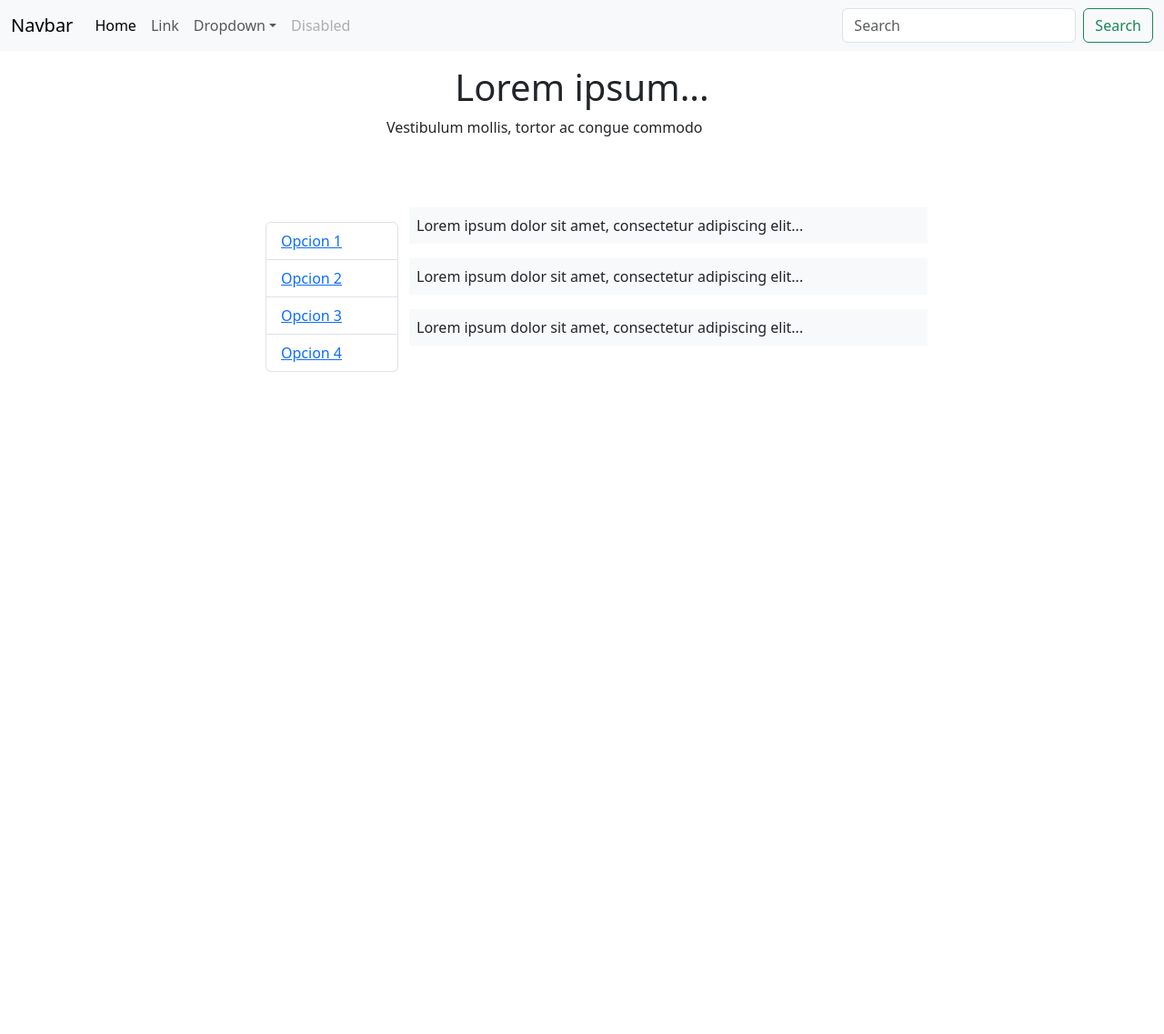
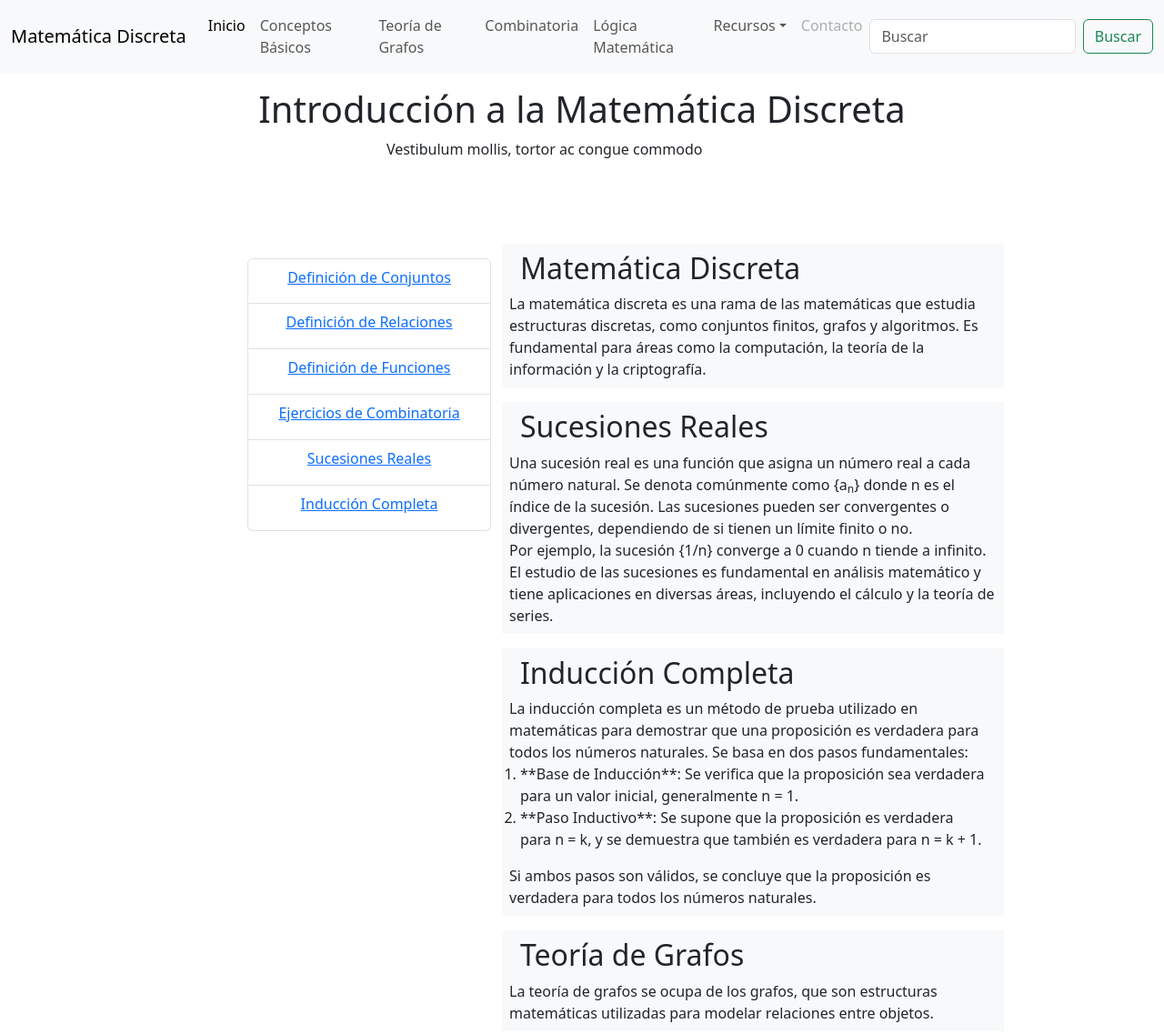
Before and after one commit to mariajosefinastab/15.1.1-Taller, a plain HTML site: page index.html in a window 1280 px wide. Shown: the top 1137 px of the page at 91% size. Before the commit the page ends 800 px from the top, so only its background shows below. Drawn offline with nearby package versions, Linux system fonts and the light colour scheme.

Commit message:
Update de contenido

```diff
--- a/index.html
+++ b/index.html
@@ -11,28 +11,31 @@
 <body>
   <nav class="navbar navbar-expand-lg bg-light">
     <div class="container-fluid">
-      <a class="navbar-brand" href="#">Navbar</a>
+      <a class="navbar-brand" href="#">Matemática Discreta</a>
       <button class="navbar-toggler" type="button" data-bs-toggle="collapse" data-bs-target="#navbarSupportedContent" aria-controls="navbarSupportedContent" aria-expanded="false" aria-label="Toggle navigation">
         <span class="navbar-toggler-icon"></span>
       </button>
       <div class="collapse navbar-collapse" id="navbarSupportedContent">
         <ul class="navbar-nav me-auto mb-2 mb-lg-0">
-          <li class="nav-item"><a class="nav-link active" aria-current="page" href="#">Home</a></li>
-          <li class="nav-item"><a class="nav-link" href="#">Link</a></li>
+          <li class="nav-item"><a class="nav-link active" aria-current="page" href="#">Inicio</a></li>
+          <li class="nav-item"><a class="nav-link" href="#">Conceptos Básicos</a></li>
+          <li class="nav-item"><a class="nav-link" href="#">Teoría de Grafos</a></li>
+          <li class="nav-item"><a class="nav-link" href="#">Combinatoria</a></li>
+          <li class="nav-item"><a class="nav-link" href="#">Lógica Matemática</a></li>
           <li class="nav-item dropdown">
-            <a class="nav-link dropdown-toggle" href="#" role="button" data-bs-toggle="dropdown" aria-expanded="false">Dropdown</a>
+            <a class="nav-link dropdown-toggle" href="#" role="button" data-bs-toggle="dropdown" aria-expanded="false">Recursos</a>
             <ul class="dropdown-menu">
-              <li><a class="dropdown-item" href="#">Action</a></li>
-              <li><a class="dropdown-item" href="#">Another action</a></li>
+              <li><a class="dropdown-item" href="#">Artículos</a></li>
+              <li><a class="dropdown-item" href="#">Ejercicios</a></li>
               <li><hr class="dropdown-divider"></li>
-              <li><a class="dropdown-item" href="#">Something else here</a></li>
+              <li><a class="dropdown-item" href="#">Videos</a></li>
             </ul>
           </li>
-          <li class="nav-item"><a class="nav-link disabled">Disabled</a></li>
+          <li class="nav-item"><a class="nav-link disabled">Contacto</a></li>
         </ul>
         <form class="d-flex" role="search">
-          <input class="form-control me-2" type="search" placeholder="Search" aria-label="Search">
-          <button class="btn btn-outline-success" type="submit">Search</button>
+          <input class="form-control me-2" type="search" placeholder="Buscar" aria-label="Search">
+          <button class="btn btn-outline-success" type="submit">Buscar</button>
         </form>
       </div>
     </div>
@@ -42,7 +45,7 @@
     <div class="container mt-3">
       <div class="row">
         <div class="col-12 col-lg-8 offset-lg-2">
-          <h1>Lorem ipsum...</h1>
+          <h1>Introducción a la Matemática Discreta</h1>
 
           <!-- Carrusel -->
           <div id="carouselExampleControls" class="carousel slide" data-bs-ride="carousel">
@@ -61,25 +64,54 @@
             </button>
           </div>
 
+          <div class="container mt-3">
             <div class="row" id="content">
               <div class="col-md-3" id="options">
                 <ul class="list-group mt-3">
-                <li class="list-group-item"><a href="#">Opcion 1</a></li>
-                <li class="list-group-item"><a href="#">Opcion 2</a></li>
-                <li class="list-group-item"><a href="#">Opcion 3</a></li>
-                <li class="list-group-item"><a href="#">Opcion 4</a></li>
+                  <li class="list-group-item"><a href="definicion_conjuntos.html">Definición de Conjuntos</a></li>
+                  <li class="list-group-item"><a href="definicion_relaciones.html">Definición de Relaciones</a></li>
+                  <li class="list-group-item"><a href="definicion_funciones.html">Definición de Funciones</a></li>
+                  <li class="list-group-item"><a href="ejercicios_combinatoria.html">Ejercicios de Combinatoria</a></li>
+                  <li class="list-group-item"><a href="sucesiones_reales.html">Sucesiones Reales</a></li>
+                  <li class="list-group-item"><a href="induccion_completa.html">Inducción Completa</a></li>
                 </ul>
               </div>
 
               <div class="col-md-9">
                 <div class="row mb-3 bg-light p-2">
-                <p class="text">Lorem ipsum dolor sit amet, consectetur adipiscing elit...</p>
+                  <h2>Matemática Discreta</h2>
+                  <p class="text">La matemática discreta es una rama de las matemáticas que estudia estructuras discretas, como conjuntos finitos, grafos y algoritmos. Es fundamental para áreas como la computación, la teoría de la información y la criptografía.</p>
                 </div>
+
                 <div class="row mb-3 bg-light p-2">
-                <p class="text">Lorem ipsum dolor sit amet, consectetur adipiscing elit...</p>
+                  <h2>Sucesiones Reales</h2>
+                  <p class="text">Una sucesión real es una función que asigna un número real a cada número natural. Se denota comúnmente como {a<sub>n</sub>} donde n es el índice de la sucesión. Las sucesiones pueden ser convergentes o divergentes, dependiendo de si tienen un límite finito o no.</p>
+                  <p class="text">Por ejemplo, la sucesión {1/n} converge a 0 cuando n tiende a infinito. El estudio de las sucesiones es fundamental en análisis matemático y tiene aplicaciones en diversas áreas, incluyendo el cálculo y la teoría de series.</p>
                 </div>
+
                 <div class="row mb-3 bg-light p-2">
-                <p class="text">Lorem ipsum dolor sit amet, consectetur adipiscing elit...</p>
+                  <h2>Inducción Completa</h2>
+                  <p class="text">La inducción completa es un método de prueba utilizado en matemáticas para demostrar que una proposición es verdadera para todos los números naturales. Se basa en dos pasos fundamentales:</p>
+                  <ol>
+                    <li>**Base de Inducción**: Se verifica que la proposición sea verdadera para un valor inicial, generalmente n = 1.</li>
+                    <li>**Paso Inductivo**: Se supone que la proposición es verdadera para n = k, y se demuestra que también es verdadera para n = k + 1.</li>
+                  </ol>
+                  <p class="text">Si ambos pasos son válidos, se concluye que la proposición es verdadera para todos los números naturales.</p>
+                </div>
+
+                <div class="row mb-3 bg-light p-2">
+                  <h2>Teoría de Grafos</h2>
+                  <p class="text">La teoría de grafos se ocupa de los grafos, que son estructuras matemáticas utilizadas para modelar relaciones entre objetos.</p>
+                </div>
+
+                <div class="row mb-3 bg-light p-2">
+                  <h2>Combinatoria</h2>
+                  <p class="text">La combinatoria estudia las formas de contar, combinar y organizar objetos.</p>
+                </div>
+
+                <div class="row mb-3 bg-light p-2">
+                  <h2>Lógica Matemática</h2>
+                  <p class="text">La lógica matemática se centra en las estructuras formales y el razonamiento deductivo.</p>
                 </div>
               </div>
             </div>
--- a/styles.css
+++ b/styles.css
@@ -4,10 +4,11 @@
 }
 
 .list-group {
-  width: 100%; /* Ajusta a pantalla completa en pantallas pequeñas */
-  max-width: 300px; /* Mantiene un ancho en pantallas grandes */
-  padding-left: 20px;
+  width: 100%;
+  max-width: 300px;
   margin-top: 20px;
+  padding-left: 0;
+  margin-left: 0;
 }
 
 h1 {
@@ -19,7 +20,7 @@ h1 {
   padding: 1rem;
 }
 
-.col-md-9 .row mb-3 {
+.col-md-9 .row.mb-3 {
   background-color: #f8f9fa;
   padding: 10px;
   margin-bottom: 10px;
@@ -32,22 +33,31 @@ h1 {
   box-sizing: content-box;
 }
 
+.col-md-3 {
+  width: 280px;
+  text-align: center;
+}
+
+.col-md-3 .list-group-item {
+  height: 50px;
+}
+
 /*SM*/
-@media (min-width: 576px) and (max-width: 767.98px) {
-  #content .col-sm-9 {
-    margin-top: 1rem;
+@media (max-width: 575.98px) {
+  #content {
+    flex-direction: column;
   }
 }
 
 /* MS*/
-@media (min-width: 768px) and (max-width: 991.98px) {
+@media (min-width: 576px) and (max-width: 991.98px) {
   #content {
     display: flex;
     flex-wrap: wrap;
   }
 
   .list-group {
-    width: 200px; /* Reduce el ancho en pantallas medianas */
+    width: 200px;
   }
 }
 
@@ -55,8 +65,20 @@ h1 {
 @media (min-width: 992px) {
   #content {
     display: flex;
+    flex-wrap: nowrap;
   }
+
+  .col-md-3 {
+    padding-left: 0px;
+  }
+
+  #options {
+    padding-left: 0;
+    margin-left: 0;
+  }
+
 }
+
 
 /* .col-sm-9 .row {
   background-color: #f8f9fa;
```
Lines whose indentation alone changed are shown as unchanged.
